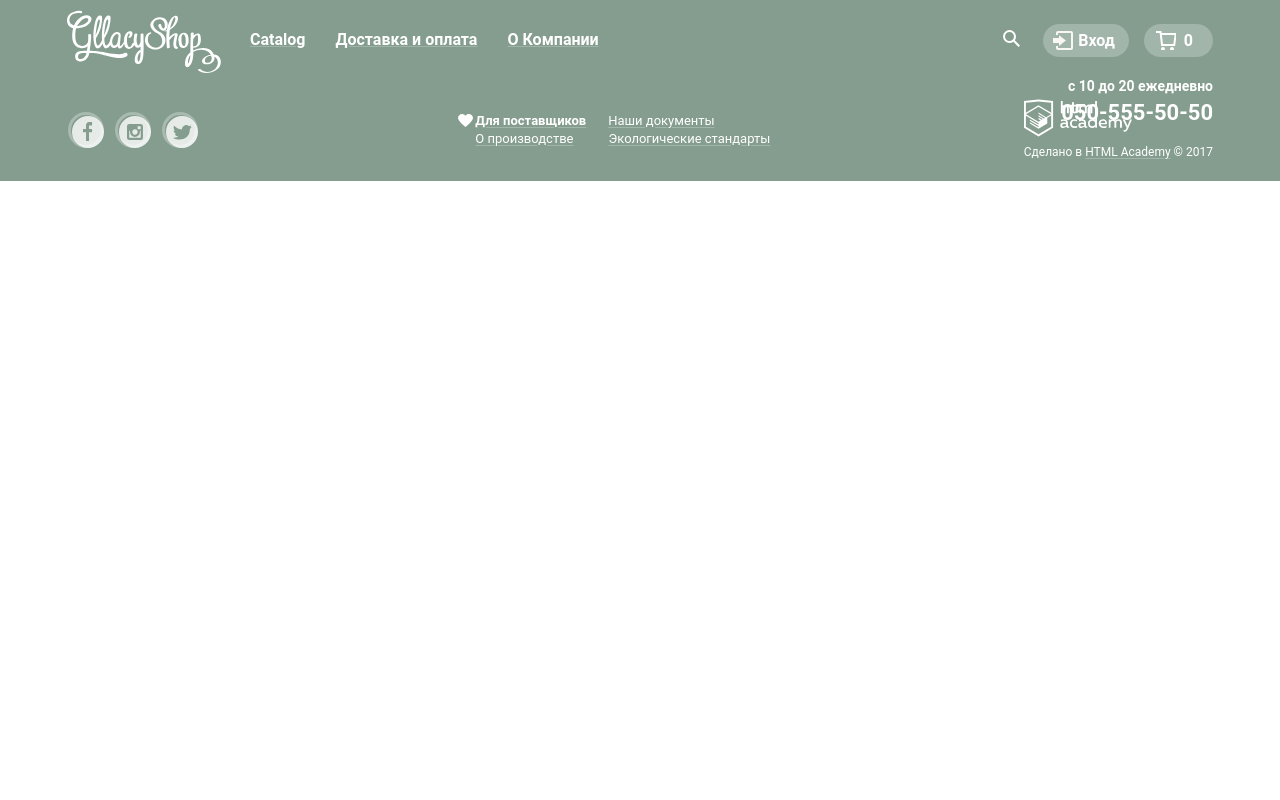
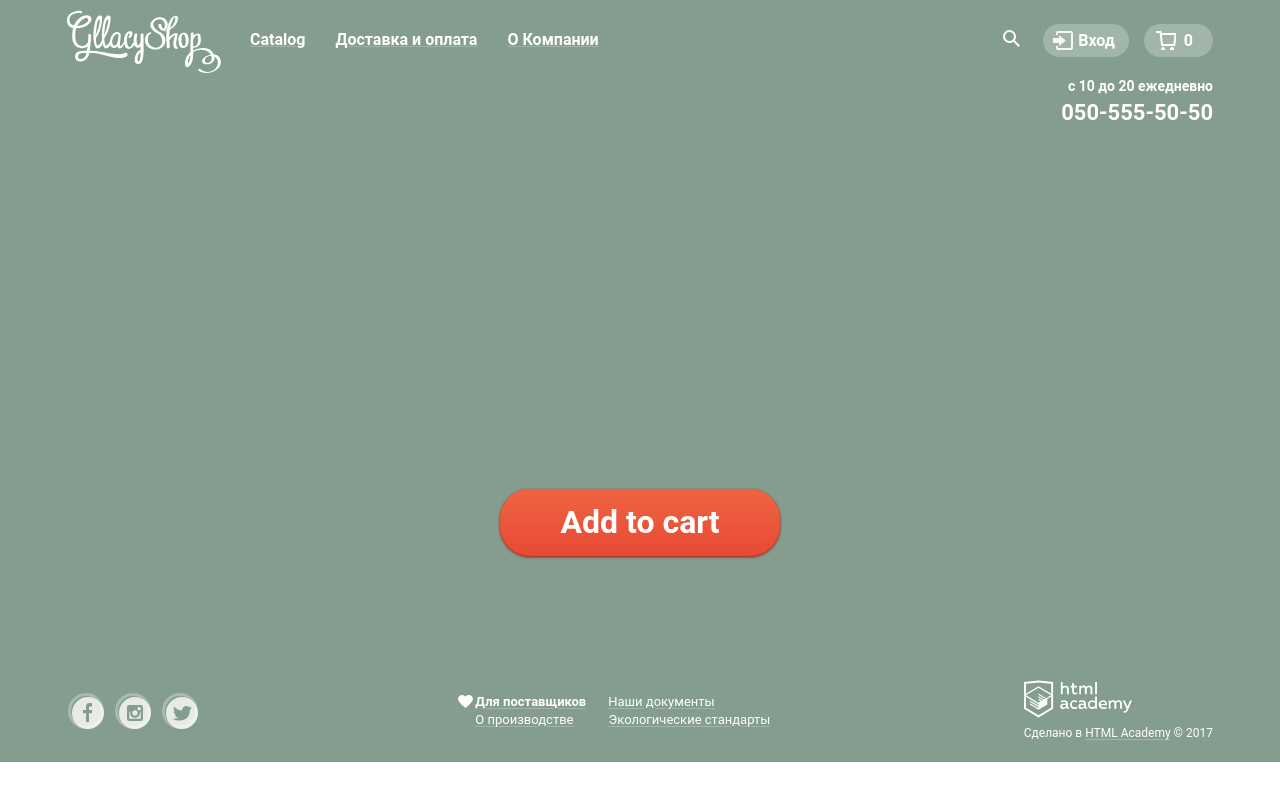
Before and after one commit to LastVoyager/gllacy-redux-app, a React (Create React App) app: page /main/1 in a window 1280 px wide. Built offline with nearby package versions, Linux system fonts and the light colour scheme; no server answers.

Commit message:
detailed page

```diff
--- a/src/App.js
+++ b/src/App.js
@@ -45,7 +45,7 @@ function App() {
             <Route path='/catalog'>
               <MainCatalog/>
             </Route>
-            <Route path='/goods/:goodId'>
+            <Route path='/main/:goodId'>
               <GoodDetail/>
             </Route>
           </Switch>
--- a/src/Components/GoodDetail/GoodDetail.js
+++ b/src/Components/GoodDetail/GoodDetail.js
@@ -9,21 +9,24 @@ function QuoteDetail() {
 
   //Redux
   const goods = useSelector(state => state.cart.goods);
-  //const dispatch = useDispatch();
-
-  /* const addToCart = (info) => {
+  const info = goods.find((info) => info.id === params.goodId);
+  console.log(goods);
+  const dispatch = useDispatch();
+  const addToCart = (info) => {
     dispatch(goodsActions.addToCart(info));
-  }; */
-
-  const quote = goods.find((quote) => quote.id === params.quoteId);
+  };
 
   return (
     <Fragment>
       <Route path={match.path} exact>
-        <div className="centered">
-          <Link className="btn--flat" to={`${match.url}/comments`}>
-            Load Comments
-          </Link>
+        <div className="main-container">
+          <section className="main-proposition">
+            <h1></h1>
+            <p></p>
+            <button className="button" onClick={addToCart}>Add to cart</button>
+             {/*  <Link className="button" to={`/main/${props.info.id}`}>Show more info</Link> */}
+            <Link className="btn--flat" to={`${match.url}/comments`}></Link>
+          </section>
         </div>
       </Route>
     </Fragment>
```
